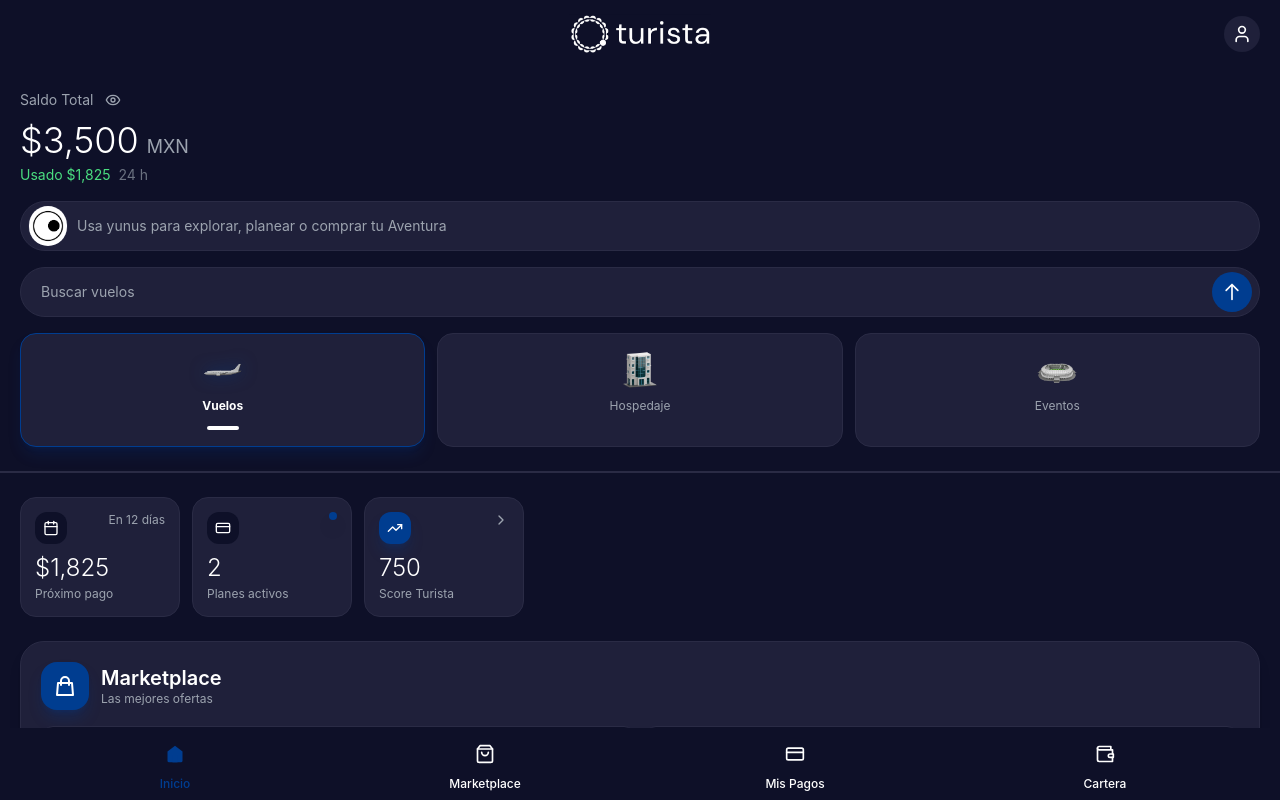
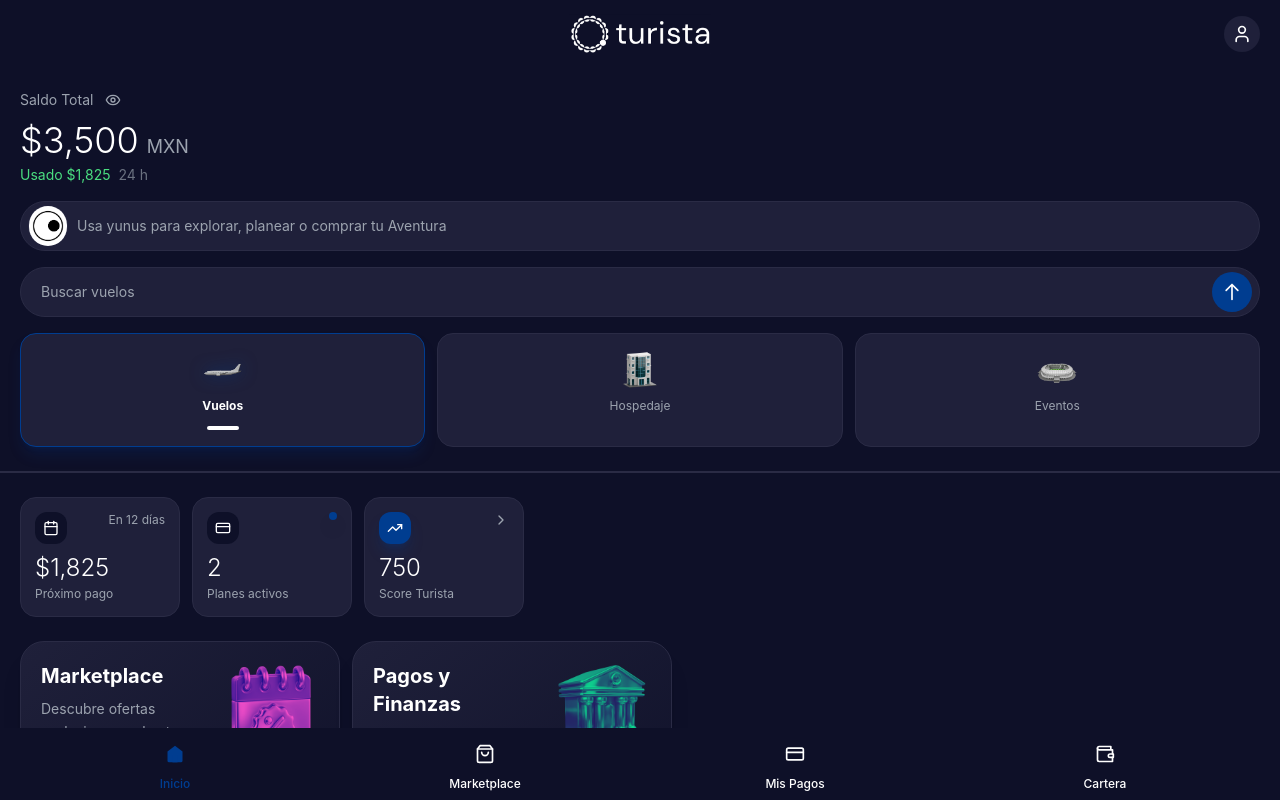
Before and after one commit to Rene-Nun/Pagox_proto_ux, a Next.js app: page / in a window 1280 px wide. Built offline with nearby package versions, Linux system fonts and the light colour scheme.

Commit message:
Actualizar HomeScreen.tsx

```diff
--- a/app/components/screens/HomeScreen.tsx
+++ b/app/components/screens/HomeScreen.tsx
@@ -1,7 +1,7 @@
 import { useState } from 'react'
 import MobileContainer from '../MobileContainer'
 import Header from '../Header'
-import { Calendar, CreditCard, Clock, Tag, ChevronRight, TrendingUp, Eye } from 'lucide-react'
+import { Calendar, CreditCard, Clock, Tag, ChevronRight, TrendingUp, Eye, X } from 'lucide-react'
 
 interface HomeScreenProps {
   onNavigate: (screen: string, tab?: string) => void
@@ -13,6 +13,7 @@
 export default function HomeScreen({ onNavigate, activeTab }: HomeScreenProps) {
   const [selectedTab, setSelectedTab] = useState<TabType>('flights')
   const [showBalance, setShowBalance] = useState(true)
+  const [showFinanceModal, setShowFinanceModal] = useState(false)
 
   const handleTabChange = (tab: TabType) => {
     setSelectedTab(tab)
@@ -48,12 +49,37 @@
         .carousel-container::-webkit-scrollbar {
           display: none;
         }
+        .cards-carousel::-webkit-scrollbar {
+          display: none;
+        }
         @keyframes gradient {
           0%, 100% { background-position: 0% 50%; }
           50% { background-position: 100% 50%; }
         }
         .gradient-animated {
           animation: gradient 3s ease infinite;
+        }
+        @keyframes slideUp {
+          from {
+            transform: translateY(100%);
+          }
+          to {
+            transform: translateY(0);
+          }
+        }
+        @keyframes fadeIn {
+          from {
+            opacity: 0;
+          }
+          to {
+            opacity: 1;
+          }
+        }
+        .modal-backdrop {
+          animation: fadeIn 0.3s ease-out;
+        }
+        .modal-content {
+          animation: slideUp 0.3s ease-out;
         }
       `}</style>
 
@@ -68,7 +94,7 @@
       >
         <div className="bg-[#0e1028]">
 
-          {/* NUEVO: Saldo Total */}
+          {/* Saldo Total */}
           <div className="px-5 pt-5 pb-4">
             <div className="flex items-center gap-2 mb-2">
               <h3 className="text-sm text-gray-400">Saldo Total</h3>
@@ -91,7 +117,7 @@
             </div>
           </div>
 
-          {/* NUEVO: Barra de Yunus AI - MISMO TAMAÑO EXACTO que search bar */}
+          {/* Barra de Yunus AI */}
           <div className="px-5 pb-4">
             <div className="relative">
               <button
@@ -265,46 +291,165 @@
               </div>
             </div>
 
-            {/* Marketplace */}
-            <div className="bg-[#1f203a] rounded-3xl p-5 border border-[#2a2b45] shadow-lg">
-              <div className="flex items-center gap-3 mb-4">
-                <div className="w-12 h-12 bg-[#003d90] rounded-2xl flex items-center justify-center flex-shrink-0 shadow-lg shadow-[#003d90]/30">
-                  <svg className="w-6 h-6 text-white" fill="none" stroke="currentColor" viewBox="0 0 24 24">
-                    <path strokeLinecap="round" strokeLinejoin="round" strokeWidth={2} d="M16 11V7a4 4 0 00-8 0v4M5 9h14l1 12H4L5 9z" />
-                  </svg>
-                </div>
-                <div>
-                  <h3 className="text-xl font-semibold text-white leading-tight">Marketplace</h3>
-                  <p className="text-gray-400 text-xs">Las mejores ofertas</p>
+            {/* NUEVAS CARDS ESTILO CAMPAÑA - CARRUSEL HORIZONTAL */}
+            <div className="-mx-5">
+              <div className="cards-carousel overflow-x-auto pl-5" style={{ scrollbarWidth: 'none', msOverflowStyle: 'none', WebkitOverflowScrolling: 'touch' }}>
+                <div className="flex gap-3 pb-2 pr-5">
+
+                  {/* Card Marketplace */}
+                  <div className="bg-gradient-to-br from-[#1f203a] to-[#0e1028] rounded-3xl p-5 w-[320px] flex-shrink-0 border border-[#2a2b45] shadow-xl">
+                    <div className="flex items-start justify-between mb-4">
+                      <div className="flex-1">
+                        <h3 className="text-xl font-bold text-white mb-2">Marketplace</h3>
+                        <p className="text-sm text-gray-400 leading-relaxed mb-4">
+                          Descubre ofertas exclusivas con hasta 70% de descuento y aprovecha las compras de último momento
+                        </p>
+                        <button
+                          onClick={() => onNavigate('marketplace', 'marketplace')}
+                          className="bg-[#003d90] text-white px-6 py-2.5 rounded-full font-semibold text-sm hover:bg-[#0051c7] transition-all shadow-lg shadow-[#003d90]/30"
+                        >
+                          Ver ofertas
+                        </button>
+                      </div>
+                      <div className="ml-4 flex-shrink-0">
+                        <img
+                          src="/images/MarketplaceIcon.png"
+                          alt="Marketplace"
+                          className="w-24 h-24 object-contain"
+                        />
+                      </div>
+                    </div>
+                  </div>
+
+                  {/* Card Finanzas */}
+                  <div className="bg-gradient-to-br from-[#1f203a] to-[#0e1028] rounded-3xl p-5 w-[320px] flex-shrink-0 border border-[#2a2b45] shadow-xl">
+                    <div className="flex items-start justify-between mb-4">
+                      <div className="flex-1">
+                        <h3 className="text-xl font-bold text-white mb-2">Pagos y Finanzas</h3>
+                        <p className="text-sm text-gray-400 leading-relaxed mb-4">
+                          Consulta tu próximo pago, revisa tus planes activos y conoce tu Score Turista
+                        </p>
+                        <button
+                          onClick={() => setShowFinanceModal(true)}
+                          className="bg-[#003d90] text-white px-6 py-2.5 rounded-full font-semibold text-sm hover:bg-[#0051c7] transition-all shadow-lg shadow-[#003d90]/30"
+                        >
+                          Ver detalles
+                        </button>
+                      </div>
+                      <div className="ml-4 flex-shrink-0">
+                        <img
+                          src="/images/PlansIcon.png"
+                          alt="Finanzas"
+                          className="w-24 h-24 object-contain"
+                        />
+                      </div>
+                    </div>
+                  </div>
+
                 </div>
               </div>
-
-              <div className="grid grid-cols-2 gap-2 mb-4">
-                <div className="flex items-center gap-2 bg-[#0e1028] rounded-xl p-2 border border-[#2a2b45]">
-                  <div className="w-8 h-8 bg-[#003d90] rounded-lg flex items-center justify-center flex-shrink-0">
-                    <Clock className="w-4 h-4 text-white" />
-                  </div>
-                  <span className="text-white text-xs font-medium leading-tight">Compras de último momento</span>
-                </div>
-                <div className="flex items-center gap-2 bg-[#0e1028] rounded-xl p-2 border border-[#2a2b45]">
-                  <div className="w-8 h-8 bg-[#003d90] rounded-lg flex items-center justify-center flex-shrink-0">
-                    <Tag className="w-4 h-4 text-white" />
-                  </div>
-                  <span className="text-white text-xs font-medium leading-tight">Hasta 70% de descuento</span>
-                </div>
-              </div>
-
-              <button
-                onClick={() => onNavigate('marketplace', 'marketplace')}
-                className="w-full bg-[#003d90] text-white py-3 rounded-2xl font-bold hover:bg-[#0051c7] transition-all text-base shadow-lg shadow-[#003d90]/30"
-              >
-                Ver ofertas
-              </button>
             </div>
           </div>
 
         </div>
       </div>
+
+      {/* MODAL / BOTTOM SHEET DE FINANZAS */}
+      {showFinanceModal && (
+        <>
+          {/* Backdrop oscuro */}
+          <div
+            className="modal-backdrop fixed inset-0 bg-black bg-opacity-50 z-40"
+            onClick={() => setShowFinanceModal(false)}
+          />
+
+          {/* Contenido del modal */}
+          <div className="modal-content fixed bottom-0 left-0 right-0 bg-white rounded-t-3xl z-50 max-h-[85vh] overflow-y-auto">
+            <style jsx>{`
+              div::-webkit-scrollbar {
+                display: none;
+              }
+            `}</style>
+
+            {/* Header del modal */}
+            <div className="sticky top-0 bg-white border-b border-gray-200 px-5 py-4 flex items-center justify-between rounded-t-3xl">
+              <h2 className="text-xl font-bold text-gray-900">Pagos y Finanzas</h2>
+              <button
+                onClick={() => setShowFinanceModal(false)}
+                className="p-2 hover:bg-gray-100 rounded-full transition-colors"
+              >
+                <X className="w-6 h-6 text-gray-600" />
+              </button>
+            </div>
+
+            {/* Contenido del modal */}
+            <div className="px-5 py-5 space-y-4" style={{ scrollbarWidth: 'none', msOverflowStyle: 'none' }}>
+              {/* Primera fila - 2 cards */}
+              <div className="grid grid-cols-2 gap-3">
+                {/* Próximo pago */}
+                <div className="bg-[#1f203a] rounded-2xl p-4 border border-[#2a2b45]">
+                  <div className="flex items-start justify-between mb-3">
+                    <div className="w-10 h-10 bg-[#0e1028] rounded-xl flex items-center justify-center">
+                      <Calendar className="w-5 h-5 text-white" />
+                    </div>
+                    <span className="text-xs text-gray-400">En 12 días</span>
+                  </div>
+                  <p className="text-3xl font-light text-white mb-1">$1,825</p>
+                  <p className="text-sm text-gray-400">Próximo pago</p>
+                </div>
+
+                {/* Planes activos */}
+                <div className="bg-[#1f203a] rounded-2xl p-4 border border-[#2a2b45]">
+                  <div className="flex items-start justify-between mb-3">
+                    <div className="w-10 h-10 bg-[#0e1028] rounded-xl flex items-center justify-center">
+                      <CreditCard className="w-5 h-5 text-white" />
+                    </div>
+                    <div className="w-2 h-2 bg-[#003d90] rounded-full shadow-lg shadow-[#003d90]/50"></div>
+                  </div>
+                  <p className="text-3xl font-light text-white mb-1">2</p>
+                  <p className="text-sm text-gray-400">Planes activos</p>
+                </div>
+              </div>
+
+              {/* Segunda fila - 1 card */}
+              <div className="bg-[#1f203a] rounded-2xl p-4 border border-[#2a2b45]">
+                <div className="flex items-start justify-between mb-3">
+                  <div className="w-10 h-10 bg-[#003d90] rounded-xl flex items-center justify-center shadow-lg shadow-[#003d90]/30">
+                    <TrendingUp className="w-5 h-5 text-white" />
+                  </div>
+                  <button className="text-gray-400 hover:text-white transition-colors">
+                    <ChevronRight className="w-5 h-5" />
+                  </button>
+                </div>
+                <p className="text-3xl font-light text-white mb-1">750</p>
+                <p className="text-sm text-gray-400 mb-3">Score Turista</p>
+                <div className="w-full bg-[#0e1028] rounded-full h-2">
+                  <div className="bg-gradient-to-r from-[#003d90] to-[#0051c7] h-2 rounded-full" style={{ width: '75%' }}></div>
+                </div>
+              </div>
+
+              {/* Información adicional */}
+              <div className="bg-[#1f203a] rounded-2xl p-5 border border-[#2a2b45]">
+                <h3 className="text-lg font-semibold text-white mb-3">Resumen Financiero</h3>
+                <div className="space-y-3">
+                  <div className="flex justify-between items-center">
+                    <span className="text-sm text-gray-400">Saldo disponible</span>
+                    <span className="text-base font-semibold text-white">$3,500 MXN</span>
+                  </div>
+                  <div className="flex justify-between items-center">
+                    <span className="text-sm text-gray-400">Total usado</span>
+                    <span className="text-base font-semibold text-green-400">$1,825 MXN</span>
+                  </div>
+                  <div className="flex justify-between items-center">
+                    <span className="text-sm text-gray-400">Crédito restante</span>
+                    <span className="text-base font-semibold text-white">$1,675 MXN</span>
+                  </div>
+                </div>
+              </div>
+            </div>
+          </div>
+        </>
+      )}
     </MobileContainer>
   )
 }
```
